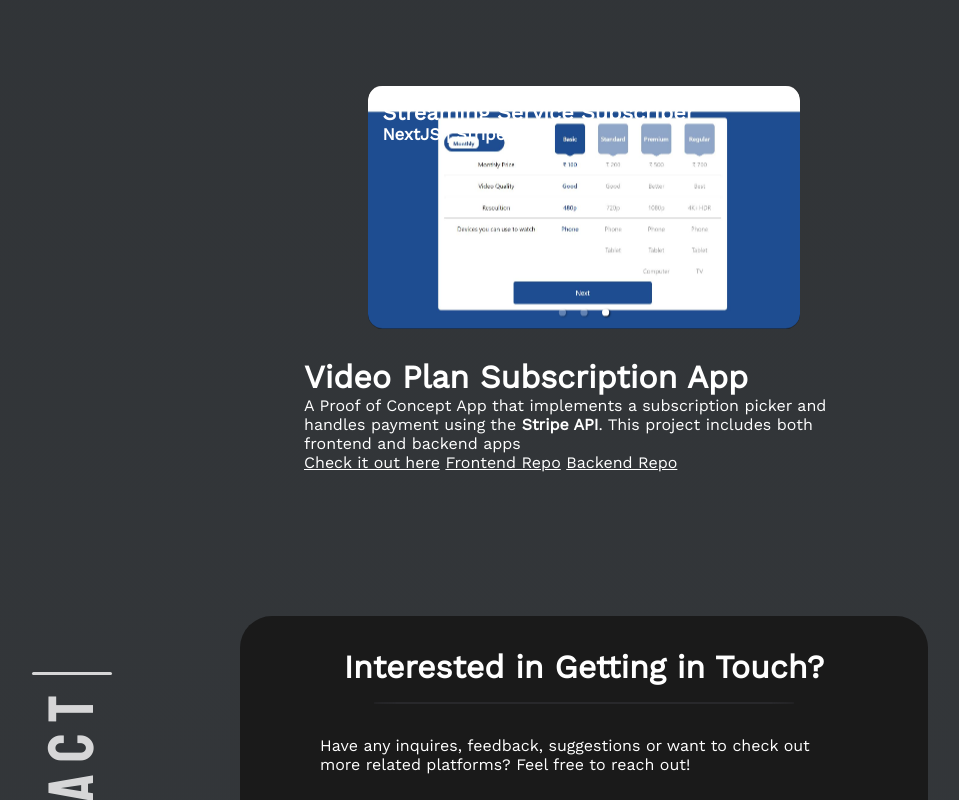
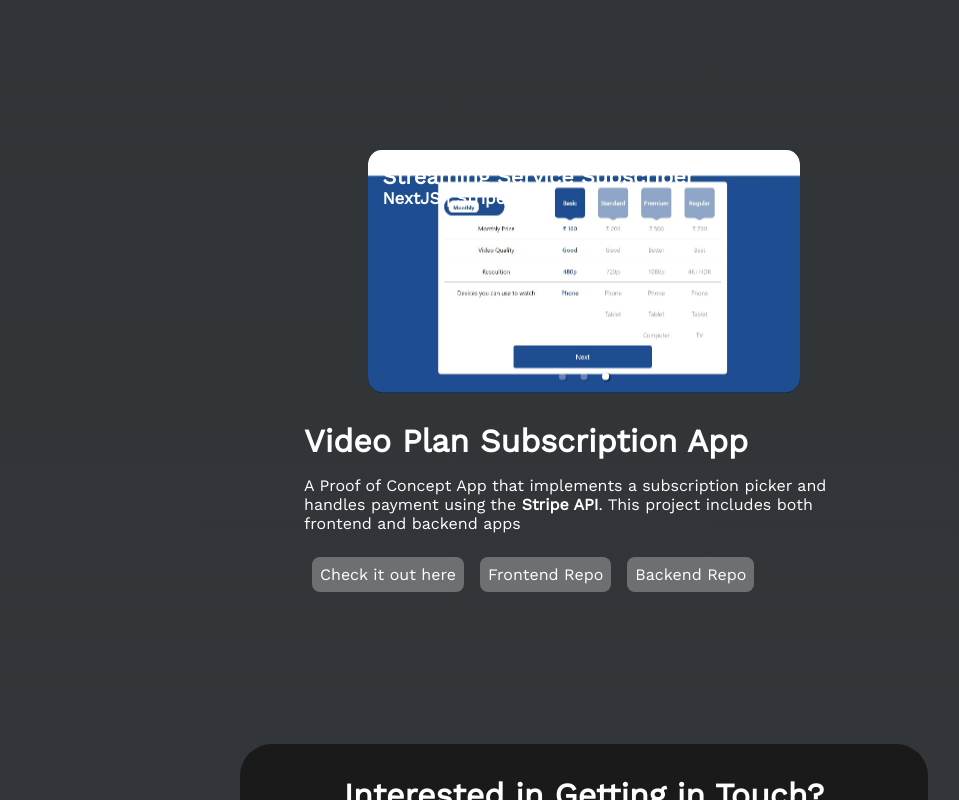
Before and after one commit to ajaytitus1386/Portio, a Gatsby site: page / in a window 1280 px wide. Shown: the part 3783-4583 px from the top of the page, without its empty margins (56-1015 px from the left). Built offline with nearby package versions, Linux system fonts and the light colour scheme; Gatsby itself is replaced by a stand-in of ours; a web font is replaced by a local one.

Commit message:
style: links on project card

```diff
--- a/src/styles/projectcard.module.scss
+++ b/src/styles/projectcard.module.scss
@@ -50,6 +50,7 @@
     align-items: center;
     color: $font-color;
     text-align: center;
+    row-gap: 1rem;
 
     @include mobile-above {
       width: 50%;
@@ -68,7 +69,18 @@
 
     a {
       color: $font-color;
-      text-decoration: underline;
+      margin: 0.5rem;
+      padding: 0.5rem;
+      border-radius: 0.5rem;
+      background-color: $light-bg-color;
+      white-space: nowrap;
+      float: left;
+      transition: all ease-in 200ms;
+
+      &:hover {
+        background-color: $primary-color-50;
+        color: $hue-color;
+      }
     }
   }
 }
```
